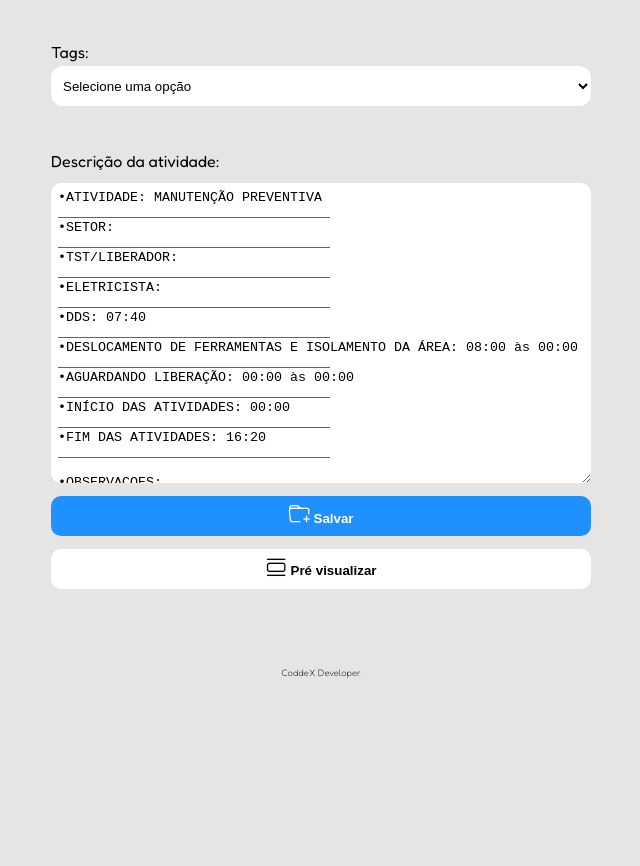
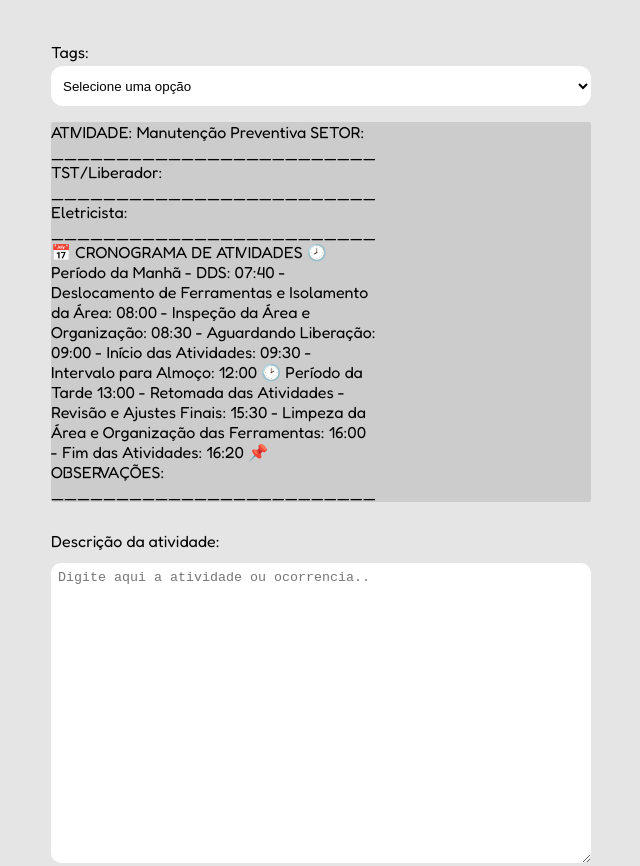
Before and after one commit to coddex-developer/atividades_do_dia, a plain HTML site: page index.html in a window 1280 px wide. Shown: the part 504-1370 px from the top of the page, without its empty margins (319-959 px from the left). Before the commit the page ends 1212 px from the top, so only its background shows below. Drawn offline with nearby package versions, Linux system fonts and the light colour scheme.

Commit message:
Update index.html

```diff
--- a/index.html
+++ b/index.html
@@ -10,7 +10,7 @@
   <link rel="manifest" href="/manifest.json">
   <link rel="stylesheet" href="https://cdn.jsdelivr.net/npm/bootstrap-icons@1.11.3/font/bootstrap-icons.min.css">
   <script src="./index.js" type="module" defer></script>
-  <title>R.D.O</title>
+  <title>RELATÓRIO DE MANUTENÇÃO PREVENTIVA</title>
 </head>
 
 <body>
@@ -57,32 +57,53 @@
         <option value="" selected disabled>Selecione uma opção</option>
       </select>
     </div>
-    <div id="display" class="display"></div>
+    <div id="display" class="display">
+ATIVIDADE: Manutenção Preventiva
+SETOR:
+
+_________________________
+
+TST/Liberador:
+
+_________________________
+
+Eletricista:
+
+_________________________
+
+📅 CRONOGRAMA DE ATIVIDADES
+
+🕗 Período da Manhã
+
+- DDS: 07:40
+
+- Deslocamento de Ferramentas e Isolamento da Área: 08:00
+
+- Inspeção da Área e Organização: 08:30
+
+- Aguardando Liberação: 09:00
+
+- Início das Atividades: 09:30
+
+- Intervalo para Almoço: 12:00
+
+🕑 Período da Tarde
+
+13:00 - Retomada das Atividades
+
+- Revisão e Ajustes Finais: 15:30
+
+- Limpeza da Área e Organização das Ferramentas: 16:00
+
+- Fim das Atividades: 16:20
+
+📌 OBSERVAÇÕES:
+_________________________
+</div>
   </div><!-- Fim do Select -->
       <label for="activityDescription">Descrição da atividade:</label>
       <textarea id="activityDescription" rows="8" cols="40"
-        placeholder="Digite aqui a atividade ou ocorrencia..">•ATIVIDADE: MANUTENÇÃO PREVENTIVA
-__________________________________
-•SETOR:
-__________________________________
-•TST/LIBERADOR:
-__________________________________
-•ELETRICISTA:
-__________________________________
-•DDS: 07:40
-__________________________________
-•DESLOCAMENTO DE FERRAMENTAS E ISOLAMENTO DA ÁREA: 08:00 às 00:00
-__________________________________
-•AGUARDANDO LIBERAÇÃO: 00:00 às 00:00
-__________________________________
-•INÍCIO DAS ATIVIDADES: 00:00
-__________________________________
-•FIM DAS ATIVIDADES: 16:20
-__________________________________
-
-•OBSERVAÇOES:
-
-__________________________________</textarea>
+        placeholder="Digite aqui a atividade ou ocorrencia.."></textarea>
       <button type="button" id="saveButton" class="saveButton"><i class="bi bi-folder-plus"></i> Salvar</button>
       <button type="button" id="startLivePreviewButton" class="startLivePreviewButton"><i class="bi bi-view-list"></i>
         Pré visualizar</button>
```
